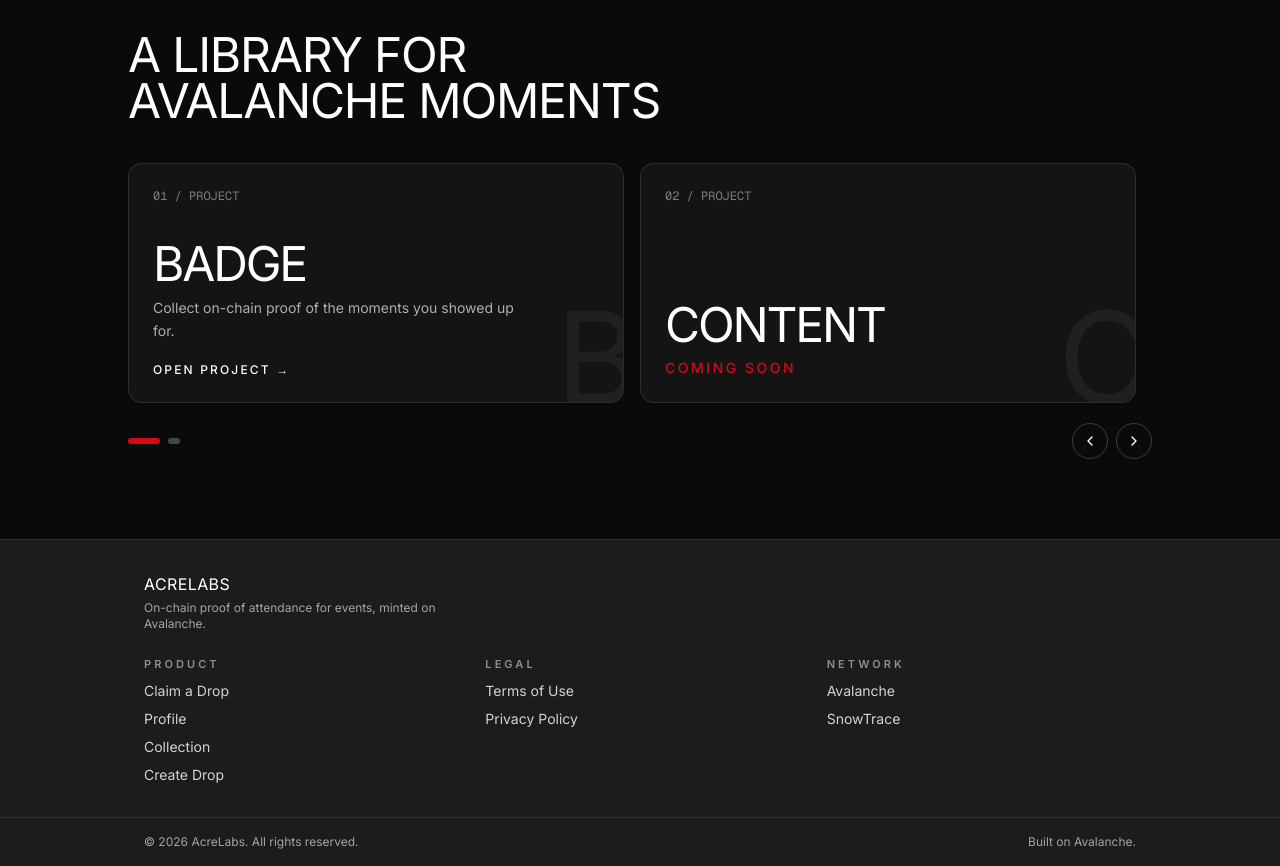
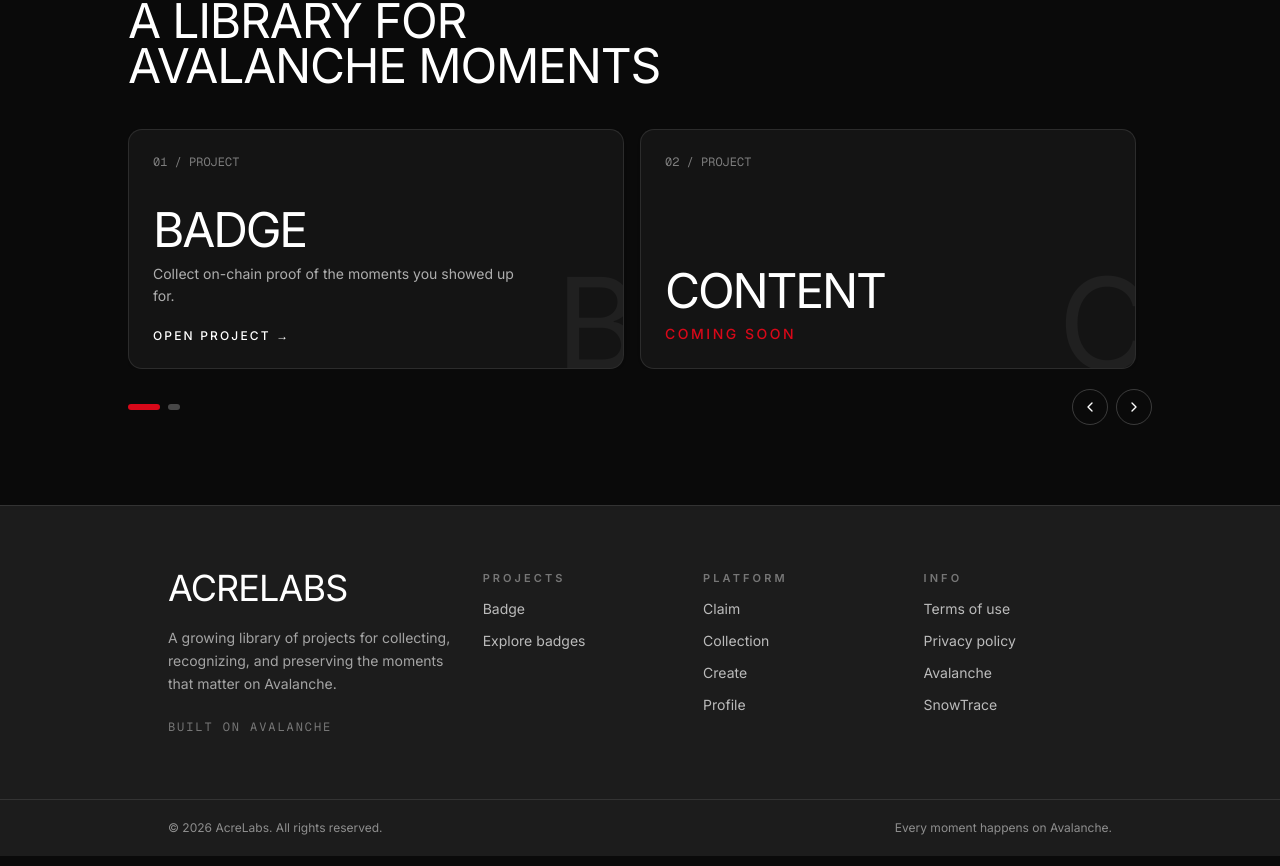
Before and after one commit to GeneralAcre/acre-labs, a Next.js app: page / in a window 1280 px wide. Shown: the part 912-1778 px from the top of the page. Built offline with nearby package versions, Linux system fonts and the light colour scheme; no server answers; a web font is replaced by a local one.

Commit message:
Fix animation

```diff
--- a/app/page.tsx
+++ b/app/page.tsx
@@ -1,6 +1,7 @@
 import Image from "next/image";
 import { HeroBackground } from "@/components/HeroBackground";
 import { ProjectsCarousel } from "@/components/ProjectsCarousel";
+import { TypingText } from "@/components/TypingText";
 
 export default function Home() {
   return (
@@ -25,9 +26,10 @@
 
       <section className="px-6 py-16 sm:px-10 sm:py-20">
         <div className="mx-auto w-full max-w-5xl">
-          <p className="max-w-3xl text-2xl font-semibold leading-[0.95] tracking-tight text-brand-mist/80 sm:text-4xl">
-            Acre Labs is a growing library of projects that collect, recognize, and preserve the moments that matter across Avalanche.
-          </p>
+          <TypingText
+            text="Acre Labs is a growing library of projects that collect, recognize, and preserve the moments that matter across Avalanche."
+            className="max-w-3xl text-2xl font-semibold leading-[0.95] tracking-tight text-brand-mist/80 sm:text-4xl"
+          />
           <div className="mt-16 max-w-xl sm:mt-20">
             <h2 className="mt-3 font-heading text-4xl uppercase leading-[0.95] tracking-tight text-brand-mist sm:text-5xl">A library for Avalanche moments</h2>
           </div>
--- a/components/Footer.tsx
+++ b/components/Footer.tsx
@@ -6,77 +6,63 @@
 
   return (
     <footer className="w-full border-t border-brand-mist/10 bg-brand-ink text-brand-mist">
-      <div className="mx-auto w-full max-w-5xl px-4 py-8">
-        <div className="mb-6 flex flex-col gap-1">
-          <span className="font-heading text-base uppercase tracking-wide">AcreLabs</span>
-          <p className="max-w-xs text-xs text-brand-mist/60">
-            On-chain proof of attendance for events, minted on Avalanche.
-          </p>
-        </div>
-
-        <div className="grid grid-cols-2 gap-x-6 gap-y-6 sm:grid-cols-3 sm:gap-x-8">
-          <div className="flex flex-col gap-2">
-            <span className="brand-kicker text-brand-mist/50">Product</span>
-            <Link href="/claim" className="text-sm text-brand-mist/80 hover:text-brand-mist">
-              Claim a Drop
+      <div className="mx-auto w-full max-w-5xl px-6 py-12 sm:px-10 sm:py-16">
+        <div className="grid gap-12 lg:grid-cols-[1.5fr_repeat(3,1fr)] lg:gap-8">
+          <div>
+            <Link href="/" className="font-heading text-4xl uppercase leading-none tracking-tight transition-opacity hover:opacity-70">
+              AcreLabs
             </Link>
-            <Link href="/profile" className="text-sm text-brand-mist/80 hover:text-brand-mist">
-              Profile
-            </Link>
-            <Link
-              href="/collection"
-              className="text-sm text-brand-mist/80 hover:text-brand-mist"
-            >
-              Collection
-            </Link>
-            <Link href="/create" className="text-sm text-brand-mist/80 hover:text-brand-mist">
-              Create Drop
-            </Link>
+            <p className="mt-5 max-w-sm text-sm leading-relaxed text-brand-mist/60">
+              A growing library of projects for collecting, recognizing, and preserving the moments that matter on Avalanche.
+            </p>
+            <p className="mt-6 font-mono text-xs uppercase tracking-[0.16em] text-brand-mist/40">Built on Avalanche</p>
           </div>
 
-          {/* Stacks as one column on mobile to keep the grid at 2 columns;
-              sm:contents drops this wrapper's box so Legal/Network become
-              their own grid columns once there's room for 3. */}
-          <div className="flex flex-col gap-5 sm:contents">
-            <div className="flex flex-col gap-2">
-              <span className="brand-kicker text-brand-mist/50">Legal</span>
-              <Link href="/terms" className="text-sm text-brand-mist/80 hover:text-brand-mist">
-                Terms of Use
-              </Link>
-              <Link href="/privacy" className="text-sm text-brand-mist/80 hover:text-brand-mist">
-                Privacy Policy
-              </Link>
-            </div>
-
-            <div className="flex flex-col gap-2">
-              <span className="brand-kicker text-brand-mist/50">Network</span>
-              <a
-                href="https://www.avax.network/"
-                target="_blank"
-                rel="noopener noreferrer"
-                className="text-sm text-brand-mist/80 hover:text-brand-mist"
-              >
-                Avalanche
-              </a>
-              <a
-                href={ACTIVE_CHAIN.explorerUrl}
-                target="_blank"
-                rel="noopener noreferrer"
-                className="text-sm text-brand-mist/80 hover:text-brand-mist"
-              >
-                SnowTrace
-              </a>
-            </div>
+          <FooterLinks
+            title="Projects"
+            links={[
+              { href: "/badge", label: "Badge" },
+              { href: "/badge", label: "Explore badges" },
+            ]}
+          />
+          <FooterLinks
+            title="Platform"
+            links={[
+              { href: "/claim", label: "Claim" },
+              { href: "/collection", label: "Collection" },
+              { href: "/create", label: "Create" },
+              { href: "/profile", label: "Profile" },
+            ]}
+          />
+          <div className="flex flex-col gap-3">
+            <span className="brand-kicker text-brand-mist/40">Info</span>
+            <Link href="/terms" className="text-sm text-brand-mist/70 transition-colors hover:text-brand-mist">Terms of use</Link>
+            <Link href="/privacy" className="text-sm text-brand-mist/70 transition-colors hover:text-brand-mist">Privacy policy</Link>
+            <a href="https://www.avax.network/" target="_blank" rel="noopener noreferrer" className="text-sm text-brand-mist/70 transition-colors hover:text-brand-mist">Avalanche</a>
+            <a href={ACTIVE_CHAIN.explorerUrl} target="_blank" rel="noopener noreferrer" className="text-sm text-brand-mist/70 transition-colors hover:text-brand-mist">SnowTrace</a>
           </div>
         </div>
       </div>
 
       <div className="border-t border-brand-mist/10">
-        <div className="mx-auto flex w-full max-w-5xl flex-col items-center gap-2 px-4 py-4 text-xs text-brand-mist/60 sm:flex-row sm:justify-between">
+        <div className="mx-auto flex w-full max-w-5xl flex-col gap-2 px-6 py-5 text-xs text-brand-mist/50 sm:flex-row sm:items-center sm:justify-between sm:px-10">
           <span>© {year} AcreLabs. All rights reserved.</span>
-          <span>Built on Avalanche.</span>
+          <span>Every moment happens on Avalanche.</span>
         </div>
       </div>
     </footer>
   );
 }
+
+function FooterLinks({ title, links }: { title: string; links: { href: string; label: string }[] }) {
+  return (
+    <div className="flex flex-col gap-3">
+      <span className="brand-kicker text-brand-mist/40">{title}</span>
+      {links.map((link) => (
+        <Link key={link.label} href={link.href} className="text-sm text-brand-mist/70 transition-colors hover:text-brand-mist">
+          {link.label}
+        </Link>
+      ))}
+    </div>
+  );
+}
--- a/components/HeroBackground.tsx
+++ b/components/HeroBackground.tsx
@@ -10,16 +10,28 @@
   "/LandingPicture/LandingHero-4.jpg",
 ];
 
-const INTERVAL_MS = 10000;
+const INTERVAL_MS = 6000;
 
 export function HeroBackground() {
   const [index, setIndex] = useState(0);
 
   useEffect(() => {
+    // Preload subsequent slides: on a slower mobile connection they would
+    // otherwise often arrive after the timer fires, making the hero look still.
+    const preloadedImages = IMAGES.slice(1).map((src) => {
+      const image = new window.Image();
+      image.src = src;
+      return image;
+    });
     const id = setInterval(() => {
       setIndex((i) => (i + 1) % IMAGES.length);
     }, INTERVAL_MS);
-    return () => clearInterval(id);
+    return () => {
+      clearInterval(id);
+      preloadedImages.forEach((image) => {
+        image.src = "";
+      });
+    };
   }, []);
 
   return (
@@ -31,6 +43,7 @@
           alt=""
           fill
           priority={i === 0}
+          sizes="100vw"
           className={`object-cover transition-opacity duration-1000 ease-in-out ${
             i === index ? "opacity-100" : "opacity-0"
           }`}
--- a/components/TypingText.tsx
+++ b/components/TypingText.tsx
@@ -11,11 +11,6 @@
   const [visibleText, setVisibleText] = useState("");
 
   useEffect(() => {
-    if (window.matchMedia("(prefers-reduced-motion: reduce)").matches) {
-      const timer = window.setTimeout(() => setVisibleText(text), 0);
-      return () => window.clearTimeout(timer);
-    }
-
     let index = 0;
     const timer = window.setInterval(() => {
       index += 1;
```
